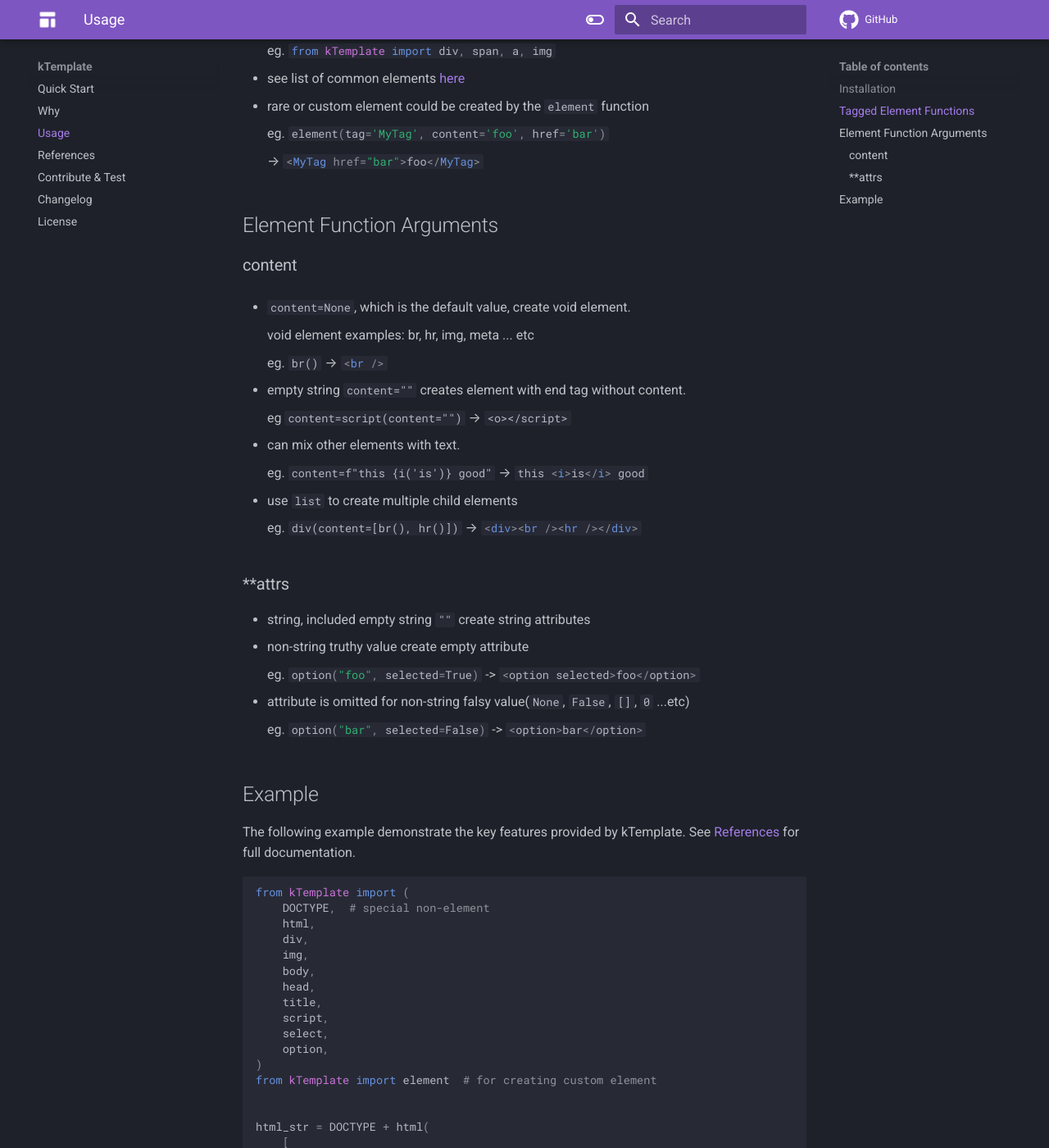
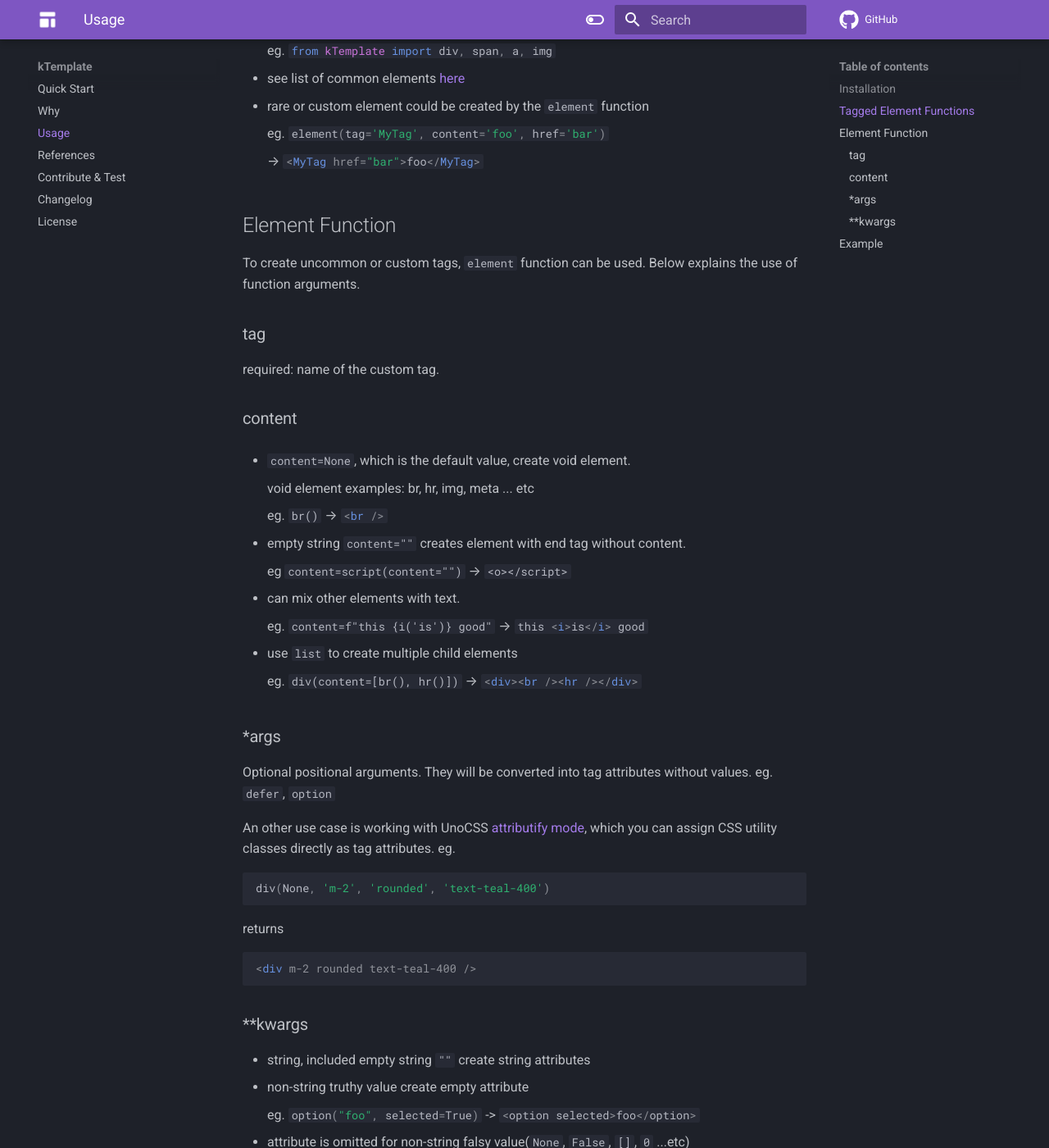
Before and after one commit to hoishing/kTemplate, an MkDocs documentation site: the page built from docs/usage.md, in a window 1280 px wide and 1400 px high, scrolled down 381 px. Shown: the whole window at 82% size. Built offline with MkDocs 1.6.1 and Material for MkDocs 9.7.7, drawn with Linux system fonts in a browser that asks for light colours; comment, search, counter and statistics services are not loaded.

Commit message:
feat: add *args in element function for attribute w/o value

````diff
--- a/docs/usage.md
+++ b/docs/usage.md
@@ -17,7 +17,13 @@ Pure python package, zero dependency.
 
     → `#!html <MyTag href="bar">foo</MyTag>`
 
-## Element Function Arguments
+## Element Function
+
+To create uncommon or custom tags, `element` function can be used. Below explains the use of function arguments.
+
+### tag
+
+required: name of the custom tag.
 
 ### content
 
@@ -39,7 +45,23 @@ Pure python package, zero dependency.
 
     eg. `div(content=[br(), hr()])` → `#!html <div><br /><hr /></div>`
 
-### **attrs
+### *args
+
+Optional positional arguments. They will be converted into tag attributes without values. eg. `defer`, `option`
+
+An other use case is working with UnoCSS [attributify mode][attributify], which you can assign CSS utility classes directly as tag attributes. eg.
+
+```python
+div(None, 'm-2', 'rounded', 'text-teal-400')
+```
+
+returns
+
+```html
+<div m-2 rounded text-teal-400 />
+```
+
+### **kwargs
 
 - string, included empty string `""` create string attributes
 - non-string truthy value create empty attribute
@@ -116,3 +138,4 @@ Note that in order to workaround python naming constrains:
 - underscore `_` will be converted to hyphen `-`
 
 [common_ele]: https://github.com/hoishing/kTemplate/blob/main/kTemplate/elements.py
+[attributify]: https://github.com/unocss/unocss/tree/main/packages/preset-attributify/
````
Also changed, not shown: demo.ipynb, 1 other file.
